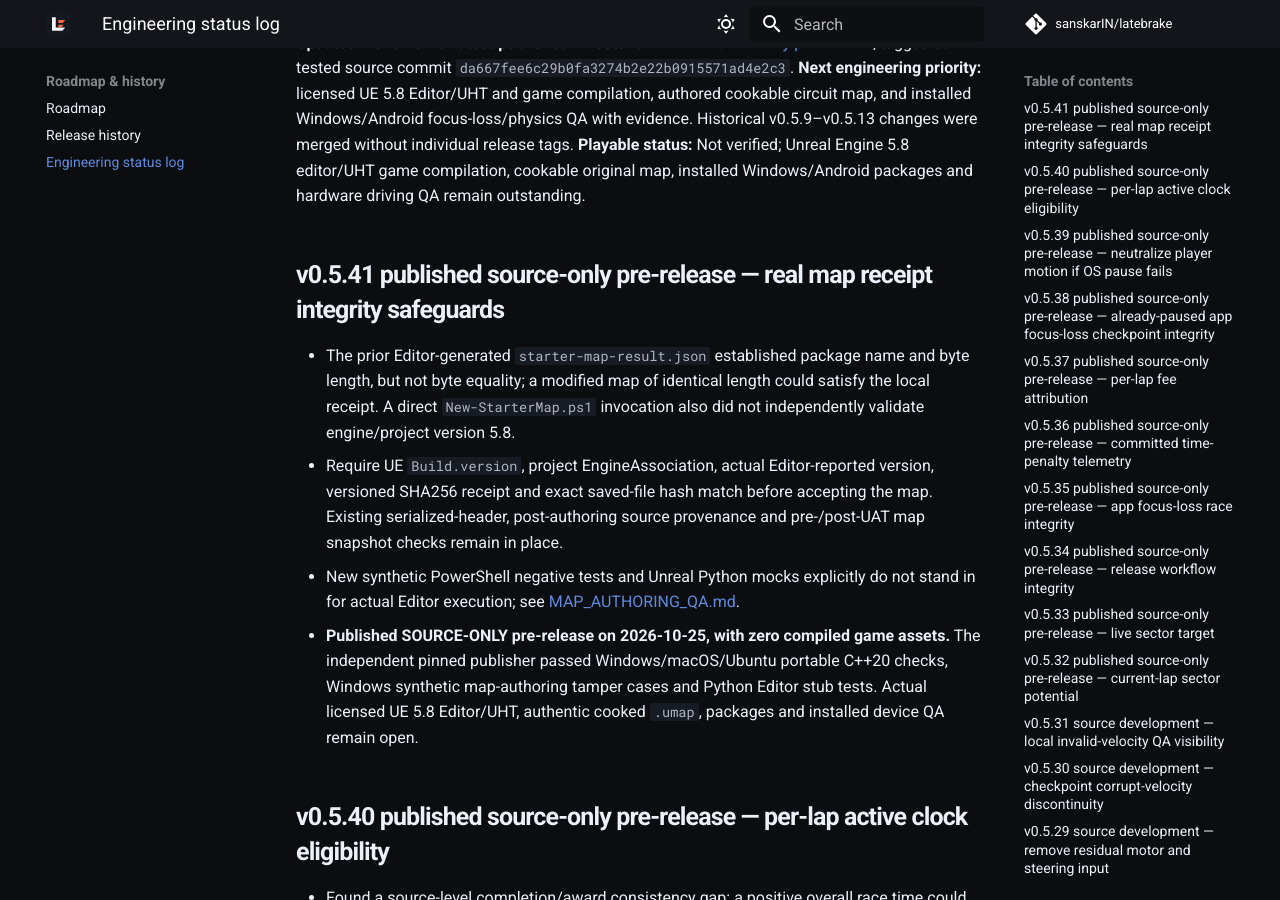
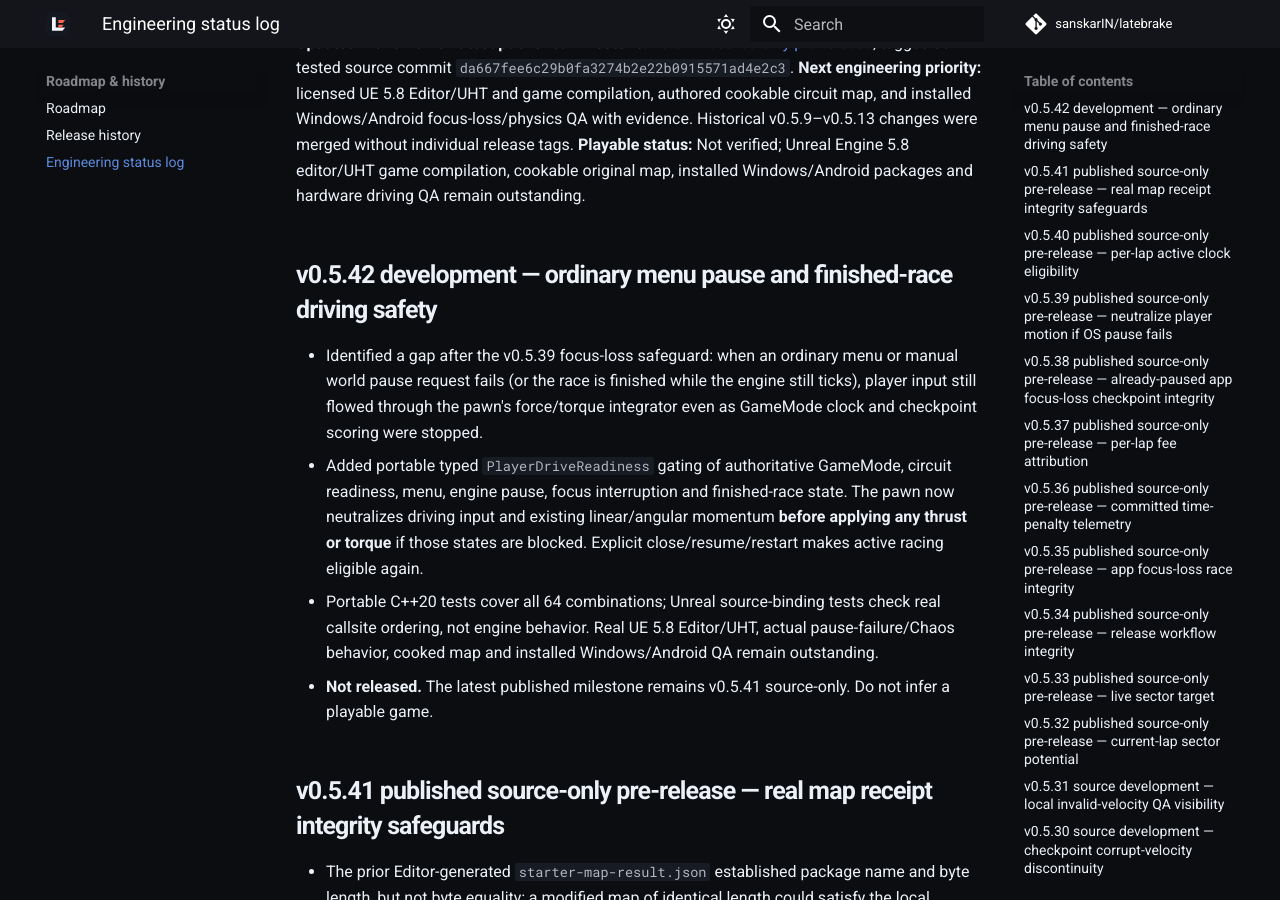
Before and after one commit to sanskarIN/latebrake, an MkDocs documentation site: the page built from docs/STATUS.md, in a window 1280 px wide and 900 px high, scrolled down 198 px. Built offline with MkDocs 1.6.1 and Material for MkDocs 9.7.7, drawn with Linux system fonts in a browser that asks for light colours; comment, search, counter and statistics services are not loaded.

Commit message:
docs(status): describe manual pause driving source change and engine limitations

```diff
--- a/docs/STATUS.md
+++ b/docs/STATUS.md
@@ -4,6 +4,13 @@
 **Latest published milestone:** [v0.5.41 source-only pre-release](https://github.com/sanskarIN/latebrake/releases/tag/v0.5.41), tagged at tested source commit `da667fee6c29b0fa3274b2e22b0915571ad4e2c3`.
 **Next engineering priority:** licensed UE 5.8 Editor/UHT and game compilation, authored cookable circuit map, and installed Windows/Android focus-loss/physics QA with evidence. Historical v0.5.9–v0.5.13 changes were merged without individual release tags.
 **Playable status:** Not verified; Unreal Engine 5.8 editor/UHT game compilation, cookable original map, installed Windows/Android packages and hardware driving QA remain outstanding.
+
+## v0.5.42 development — ordinary menu pause and finished-race driving safety
+
+- Identified a gap after the v0.5.39 focus-loss safeguard: when an ordinary menu or manual world pause request fails (or the race is finished while the engine still ticks), player input still flowed through the pawn's force/torque integrator even as GameMode clock and checkpoint scoring were stopped.
+- Added portable typed `PlayerDriveReadiness` gating of authoritative GameMode, circuit readiness, menu, engine pause, focus interruption and finished-race state. The pawn now neutralizes driving input and existing linear/angular momentum **before applying any thrust or torque** if those states are blocked. Explicit close/resume/restart makes active racing eligible again.
+- Portable C++20 tests cover all 64 combinations; Unreal source-binding tests check real callsite ordering, not engine behavior. Real UE 5.8 Editor/UHT, actual pause-failure/Chaos behavior, cooked map and installed Windows/Android QA remain outstanding.
+- **Not released.** The latest published milestone remains v0.5.41 source-only. Do not infer a playable game.
 
 ## v0.5.41 published source-only pre-release — real map receipt integrity safeguards
 
```
